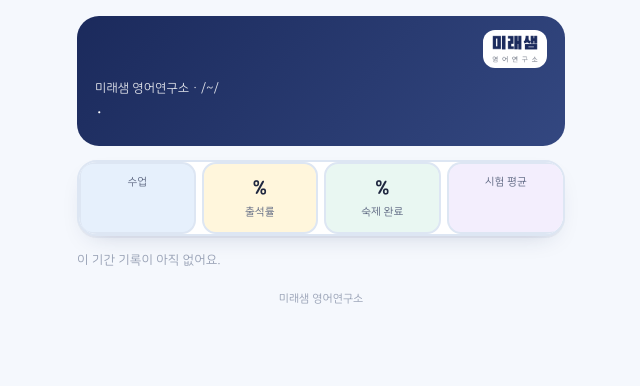
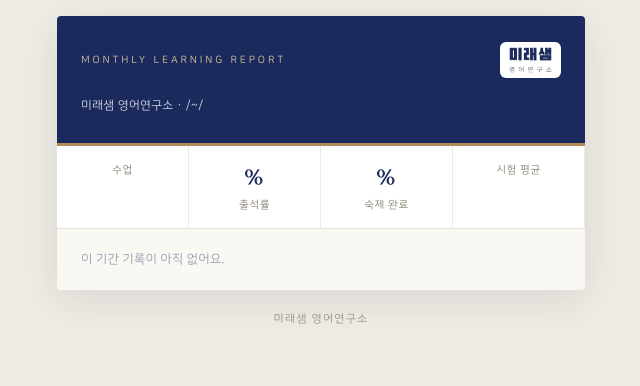
Before and after one commit to xpel0303/miraesam, a FastAPI app: template app/templates/parent/report.html in a window 1280 px wide. Shown: the top 386 px of the page, without its empty margins (319-959 px from the left). Run offline with FastAPI, Linux system fonts and the light colour scheme; the template is opened without the code that fills it, so the values that code supplies are empty.

Commit message:
월간 리포트 고급스럽게(아이보리·남색·금색 선·명조, 편지 같은 코멘트와 서명) + AI 코멘트 칸마다 4~5문장, 해요체·합쇼체 섞어 사람처럼
Co-Authored-By: Claude Opus 5.5 <noreply@anthropic.com>
Claude-Session: https://claude.ai/code/session_01DzvhvGSFfasBTqWFRFipto

```diff
--- a/app/routes/care_more.py
+++ b/app/routes/care_more.py
@@ -521,11 +521,15 @@ def report_batch(rid: int, request: Request, action: str = Form(...), db: Sessio
     return RedirectResponse(f"/care/reports?ym={r.start.strftime('%Y-%m')}", status_code=303)
 
 
-REPORT_SYSTEM = """당신은 영어 학원 선생님을 도와 학부모에게 보내는 월간 학습 리포트의 코멘트를 씁니다. JSON 으로만 답합니다.
-형식: {"grade": "총평 등급(아주 좋음/좋음/보통/노력 필요 중 하나)", "summary": "총평 한 줄(40자 안팎)", "strength": "잘한 점 2~3문장", "goal": "다음 달 목표 2~3문장", "message": "선생님 한마디 2~3문장"}
-- 학부모님께 쓰는 존댓말(해요체), 따뜻하지만 과장하지 않습니다. 기록에 없는 일은 지어내지 않습니다.
-- 출석률·숙제 완료율·시험 점수(반 평균과 비교)·진도 같은 숫자를 근거로 구체적으로 씁니다. 점수가 떨어졌으면 부드럽게 짚고 해결책을 제안합니다.
-- 선생님 메모(날짜별 코멘트)에 나온 내용을 활용합니다. 학생 이름은 '○○이는'처럼 자연스럽게 부릅니다.
+REPORT_SYSTEM = """당신은 영어 학원 담임 선생님을 대신해 학부모님께 보내는 월간 학습 리포트의 코멘트를 씁니다. JSON 으로만 답합니다.
+형식: {"grade": "총평 등급(아주 좋음/좋음/보통/노력 필요 중 하나)", "summary": "총평 한 줄(40자 안팎)", "strength": "잘한 점 4~5문장", "goal": "다음 달 목표 4~5문장", "message": "선생님 한마디 4~5문장"}
+- 각 칸은 화면에서 다섯 줄 남짓이 되도록, 4~5문장으로 충분히 씁니다. 같은 말을 되풀이하지 않습니다.
+- 실제 선생님이 직접 쓴 글처럼 씁니다. 문장 끝을 '~해요/~네요/~거예요' 같은 해요체와 '~했습니다/~입니다/~보입니다' 같은 합쇼체를 자연스럽게 섞어 씁니다
+  (예: "이번 달 단어 시험은 평균 88점으로 반 평균보다 6점 높았습니다. 특히 Day 5부터는 거의 틀리지 않았어요.").
+  한 칸에서 같은 끝맺음이 세 번 넘게 이어지지 않게 합니다.
+- 상투적인 표현('무궁무진', '앞으로가 더욱 기대됩니다', '성실한 첫걸음' 같은 말), 느낌표 남발, 이모지는 쓰지 않습니다. 담백하고 따뜻하게, 과장하지 않습니다.
+- 출석률·숙제 완료율·시험 점수(반 평균과 비교)·진도 같은 숫자를 근거로 구체적으로 씁니다. 점수가 떨어졌으면 부드럽게 짚고 집에서 도와주실 수 있는 방법이나 학원에서의 계획을 제안합니다.
+- 기록에 없는 일은 지어내지 않습니다. 선생님 메모(날짜별 코멘트)에 나온 내용을 활용합니다. 학생 이름은 '○○이는', '○○ 학생은'처럼 자연스럽게 부릅니다.
 - 이미 선생님이 적어 둔 칸이 있으면 그 내용을 살려 다듬습니다."""
 
 
--- a/app/templates/parent/report.html
+++ b/app/templates/parent/report.html
@@ -9,45 +9,66 @@
 {% if token %}<link rel="manifest" href="/p/{{ token }}/manifest.webmanifest">{% endif %}
 <link rel="apple-touch-icon" href="/static/icons/icon-180.png">
 <link rel="stylesheet" href="/static/app.css">
+<link rel="preconnect" href="https://fonts.googleapis.com"><link rel="stylesheet" href="https://fonts.googleapis.com/css2?family=Nanum+Myeongjo:wght@400;700;800&display=swap">
 {% include "parent/_style.html" %}
 <style>
-.hero { background: linear-gradient(130deg, var(--pb), color-mix(in srgb, var(--pb) 70%, #6C8CD5)); color: #fff; border-radius: 22px; padding: 18px; margin-bottom: 14px; }
-.hero { position: relative; }
-.hero small { opacity: .85; display: block; }
-.hero-logo { display: block; width: fit-content; margin: -4px 0 10px auto; background: #fff; border-radius: 12px; padding: 5px 9px; line-height: 0; }
-.hero-logo img { height: 28px; max-width: 110px; object-fit: contain; }
-.hero h1 { font-size: 1.25rem; margin: 4px 0 2px; color: #fff; }
-.grade { display: inline-block; background: #fff; color: var(--pb); font-weight: 800; border-radius: 999px; padding: 2px 12px; font-size: .85rem; margin-right: 6px; }
-.hero p { margin: 10px 0 0; font-size: .98rem; line-height: 1.5; }
-.tiles { display: grid; grid-template-columns: repeat(4, 1fr); gap: 6px; margin-bottom: 14px; }
-.tiles div { background: #fff; border: 2px solid var(--line); border-radius: 14px; text-align: center; padding: 10px 2px; }
-.tiles b { display: block; font-size: 1.25rem; }
-.tiles span { font-size: .72rem; color: var(--ink-2); }
+/* 월간 리포트: 아이보리 바탕 · 남색 + 금색 선 · 명조 제목 (고급 인쇄물 느낌) */
+:root { --gold: #B08D57; --ivory: #FAF8F3; --serif: "Nanum Myeongjo", "AppleMyungjo", "Batang", serif; }
+body { background: #EFECE5; }
+.pw { max-width: 560px; }
+.sheet { background: var(--ivory); border-radius: 4px; box-shadow: 0 10px 40px rgba(30,30,40,.10); overflow: hidden; margin-bottom: 18px; }
+.hero { background: var(--pb); color: #fff; padding: 26px 24px 22px; position: relative; border-bottom: 3px solid var(--gold); }
+.hero-top { display: flex; align-items: center; justify-content: space-between; gap: 10px; margin-bottom: 18px; }
+.hero-top .lbl { font-size: .68rem; letter-spacing: .28em; color: #D9C7A3; text-transform: uppercase; }
+.hero-logo { display: inline-block; background: #fff; border-radius: 6px; padding: 5px 9px; line-height: 0; }
+.hero-logo img { height: 26px; max-width: 120px; object-fit: contain; }
+.hero small { display: block; opacity: .8; font-size: .8rem; letter-spacing: .02em; }
+.hero h1 { font-family: var(--serif); font-weight: 800; font-size: 1.55rem; margin: 6px 0 0; color: #fff; letter-spacing: -.01em; line-height: 1.35; }
+.hero h1 em { font-style: normal; display: block; font-size: 1rem; font-weight: 700; color: #E8DCC2; margin-top: 2px; }
+.hero p { margin: 16px 0 0; padding-top: 14px; border-top: 1px solid rgba(255,255,255,.18); font-family: var(--serif); font-size: 1.02rem; line-height: 1.7; }
+.grade { display: inline-block; border: 1px solid var(--gold); color: #E8DCC2; font-family: "Nanum Gothic", sans-serif; font-weight: 700; border-radius: 2px; padding: 1px 9px; font-size: .78rem; margin-right: 8px; vertical-align: 2px; letter-spacing: .05em; }
+.tiles { display: grid; grid-template-columns: repeat(4, 1fr); background: #fff; border-bottom: 1px solid #E7E2D6; }
+.tiles div { text-align: center; padding: 16px 2px 14px; border-right: 1px solid #EFEBE2; }
+.tiles div:last-child { border-right: 0; }
+.tiles b { display: block; font-family: var(--serif); font-size: 1.45rem; font-weight: 800; color: var(--pb); }
+.tiles span { font-size: .72rem; color: #8B8578; letter-spacing: .05em; }
+.pc { background: transparent; border: 0; border-top: 1px solid #E7E2D6; border-radius: 0; padding: 20px 24px; margin: 0; }
+.pc h2 { font-family: var(--serif); font-size: 1.08rem; font-weight: 800; color: #1F2433; margin: 0 0 12px; }
+.pc h2::before { content: ""; display: inline-block; width: 16px; height: 2px; background: var(--gold); vertical-align: middle; margin-right: 8px; }
+.pc h2 .small { font-family: "Nanum Gothic", sans-serif; }
 .tbl { width: 100%; border-collapse: collapse; font-size: .88rem; }
-.tbl td, .tbl th { padding: 6px 4px; border-top: 1px solid #EEF0F4; text-align: left; }
-.tbl th { font-weight: 400; color: var(--ink-3); font-size: .78rem; border-top: 0; }
-.hwg { display: grid; grid-template-columns: repeat(auto-fill, minmax(64px, 1fr)); gap: 4px; }
-.hwg div { text-align: center; font-size: .75rem; border-radius: 10px; padding: 5px 2px; background: #F4F6FA; }
-.book { display: flex; gap: 12px; padding: 10px 0; border-top: 1px solid #EEF0F4; }
+.tbl td, .tbl th { padding: 7px 4px; border-top: 1px solid #ECE7DC; text-align: left; }
+.tbl th { font-weight: 400; color: #9A9384; font-size: .76rem; border-top: 0; }
+.hwg { display: grid; grid-template-columns: repeat(auto-fill, minmax(60px, 1fr)); gap: 5px; }
+.hwg div { text-align: center; font-size: .75rem; border-radius: 3px; padding: 6px 2px; background: #fff; border: 1px solid #ECE7DC; }
+.book { display: flex; gap: 14px; padding: 12px 0; border-top: 1px solid #ECE7DC; }
 .book:first-of-type { border-top: 0; padding-top: 0; }
-.book .cv { flex: 0 0 48px; height: 64px; border-radius: 6px; overflow: hidden; display: flex; align-items: center; justify-content: center; font-size: .65rem; text-align: center; }
+.book .cv { flex: 0 0 50px; height: 68px; border-radius: 2px; overflow: hidden; display: flex; align-items: center; justify-content: center; font-size: .65rem; text-align: center; box-shadow: 0 2px 6px rgba(0,0,0,.08); }
 .book .cv img { width: 100%; height: 100%; object-fit: cover; }
-.bar { height: 8px; background: #EEF1F6; border-radius: 99px; overflow: hidden; margin: 6px 0 4px; }
+.bar { height: 5px; background: #ECE7DC; border-radius: 99px; overflow: hidden; margin: 8px 0 5px; }
 .bar i { display: block; height: 100%; border-radius: 99px; }
 .units { display: flex; flex-wrap: wrap; gap: 4px; }
-.units span { font-size: .75rem; background: #F4F6FA; border-radius: 999px; padding: 2px 8px; }
+.units span { font-size: .75rem; background: #fff; border: 1px solid #ECE7DC; border-radius: 2px; padding: 2px 8px; }
 .pgrid { display: grid; grid-template-columns: repeat(3, 1fr); gap: 4px; }
-.pgrid a { display: block; aspect-ratio: 1; border-radius: 10px; overflow: hidden; }
+.pgrid a { display: block; aspect-ratio: 1; border-radius: 2px; overflow: hidden; }
 .pgrid img { width: 100%; height: 100%; object-fit: cover; }
-.cm h3 { font-size: .9rem; margin: 12px 0 4px; color: var(--pb); }
-.cm h3:first-child { margin-top: 0; }
-.cm p { margin: 0; white-space: pre-wrap; font-size: .95rem; line-height: 1.6; }
+.cm { background: #fff; }
+.cm h3 { font-size: .78rem; letter-spacing: .12em; margin: 18px 0 6px; color: var(--gold); font-weight: 700; }
+.cm h3:first-of-type { margin-top: 0; }
+.cm p { margin: 0; white-space: pre-wrap; font-family: var(--serif); font-size: 1rem; line-height: 1.95; color: #2A2E3A; word-break: keep-all; }
+.cm p.sign { text-align: right; margin-top: 18px; font-family: var(--serif); font-size: .92rem; color: #555; }
+.sign b { color: #1F2433; }
+.foot { text-align: center; font-size: .75rem; color: #9A9384; letter-spacing: .1em; }
+.sheet .tiles { border-radius: 0; box-shadow: none; margin: 0; gap: 0; padding: 0; border: 0; border-bottom: 1px solid #E7E2D6; }
+.sheet .tiles div { background: #fff !important; border: 0; border-right: 1px solid #EFEBE2; border-radius: 0; box-shadow: none; }
+.sheet .pc h2 { display: block; }
 @media print {
   body { background: #fff; }
   .noprint, .preview-bar { display: none !important; }
   .pw { max-width: none; padding: 0; }
-  .pc, .tiles div { break-inside: avoid; border-color: #ddd; }
-  .hero { -webkit-print-color-adjust: exact; print-color-adjust: exact; }
+  .sheet { box-shadow: none; }
+  .pc, .tiles div { break-inside: avoid; }
+  .hero, .sheet, .tiles { -webkit-print-color-adjust: exact; print-color-adjust: exact; }
   @page { size: A4; margin: 12mm; }
 }
 </style>
@@ -57,10 +78,12 @@
   {% if teacher_view %}<div class="preview-bar noprint">선생님 미리보기{% if r.status != 'public' %} · 아직 공개 전이라 학부모님은 볼 수 없어요{% endif %} · <button class="linklike" onclick="print()">🖨️ 인쇄·PDF 저장</button></div>{% endif %}
   {% if token %}<p class="small noprint" style="margin:0 0 10px"><a href="/p/{{ token }}">← {{ student.name }} 학습관리</a></p>{% endif %}
 
+  <div class="sheet">
   <header class="hero">
-    <span class="hero-logo"><img src="{{ academy.logo if academy and academy.logo else '/static/logo-word.png' }}" alt="{{ academy.name if academy and academy.logo and academy.name else APP_NAME ~ ' ' ~ APP_SUB }}"></span>
+    <div class="hero-top"><span class="lbl">Monthly Learning Report</span>
+      <span class="hero-logo"><img src="{{ academy.logo if academy and academy.logo else '/static/logo-word.png' }}" alt="{{ academy.name if academy and academy.logo and academy.name else APP_NAME ~ ' ' ~ APP_SUB }}"></span></div>
     <small>{{ academy.name if academy and academy.logo and academy.name else APP_NAME ~ ' ' ~ APP_SUB }}{% if r.class_group %} · {{ r.class_group.name }}{% endif %} · {{ r.start.month }}/{{ r.start.day }}~{{ r.end.month }}/{{ r.end.day }}</small>
-    <h1>{{ student.name }} · {{ r.title }}</h1>
+    <h1>{{ student.name }}<em>{{ r.title }}</em></h1>
     {% if r.grade or r.summary %}<p>{% if r.grade %}<span class="grade">{{ r.grade }}</span>{% endif %}{{ r.summary }}</p>{% endif %}
   </header>
 
@@ -140,12 +163,14 @@
   {% if r.strength or r.goal or r.message %}
   <section class="pc cm">
     <h2>담당 선생님 코멘트</h2>
-    {% if r.strength %}<h3>👍 잘한 점</h3><p>{{ r.strength }}</p>{% endif %}
-    {% if r.goal %}<h3>🎯 앞으로의 목표</h3><p>{{ r.goal }}</p>{% endif %}
-    {% if r.message %}<h3>💌 선생님 한마디</h3><p>{{ r.message }}</p>{% endif %}
+    {% if r.strength %}<h3>이번 달 잘한 점</h3><p>{{ r.strength }}</p>{% endif %}
+    {% if r.goal %}<h3>다음 달 목표</h3><p>{{ r.goal }}</p>{% endif %}
+    {% if r.message %}<h3>선생님 한마디</h3><p>{{ r.message }}</p>{% endif %}
+    <p class="sign">{{ r.end.year }}년 {{ r.end.month }}월 · <b>{{ academy.name if academy and academy.logo and academy.name else APP_NAME ~ ' ' ~ APP_SUB }}</b> 드림</p>
   </section>
   {% endif %}
-  {% if not d.lessons and not (r.strength or r.goal or r.message) %}<p class="muted small">이 기간 기록이 아직 없어요.</p>{% endif %}
+  {% if not d.lessons and not (r.strength or r.goal or r.message) %}<p class="muted small" style="padding:20px 24px;margin:0">이 기간 기록이 아직 없어요.</p>{% endif %}
+  </div>
 
   <p class="foot">{{ academy.name if academy and academy.logo and academy.name else APP_NAME ~ ' ' ~ APP_SUB }}</p>
 </div>
```
Also changed, not shown: app/devfake.py (+4 -3 lines).
